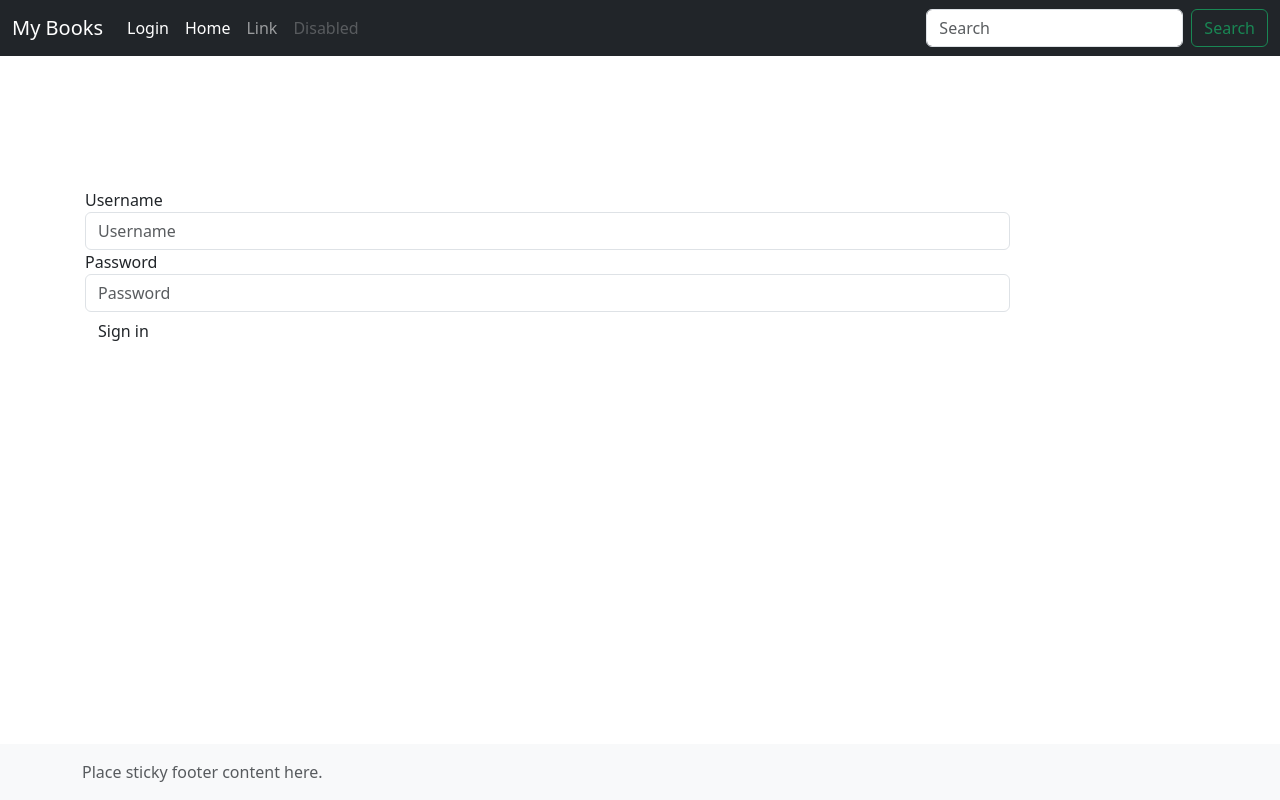
After one commit to RomainVoivenel/tuto-flask, a Flask app: page /login/ in a window 1280 px wide. The commit adds this page. Run offline with Flask 3, Linux system fonts and the light colour scheme; some libraries are stand-ins or nearby versions.

Commit message:
Ajout possibilité connection et déconnection

```diff
--- a/tuto/app.py
+++ b/tuto/app.py
@@ -1,5 +1,6 @@
 from flask import Flask
 from flask_bootstrap import Bootstrap5
+from flask_login import LoginManager
 import os.path
 app = Flask(__name__)
 app.config['BOOTSTRAP_SERVE_LOCAL'] = True
@@ -14,3 +15,6 @@ app.config['SQLALCHEMY_DATABASE_URI'] = (
     'sqlite:///'+mkpath('../myapp.db')
 )
 db = SQLAlchemy(app)
+
+login_manager = LoginManager()
+login_manager.init_app(app)
--- a/tuto/static/home.css
+++ b/tuto/static/home.css
@@ -19,7 +19,11 @@ footer {
 }
 
 main > .container {
-    padding: 60px, 15px, 0;
+    padding: 60px 15px 0;
+}
+
+a.username{
+    color: white
 }
 
 div.mycard{
--- a/tuto/templates/base.html
+++ b/tuto/templates/base.html
@@ -10,6 +10,7 @@
             <!--Bootstrap CSS-->
             {{ bootstrap.load_css() }}
         {% endblock %}
+        <link rel="stylesheet" href="{{ url_for('static', filename='home.css') }}">
 
         <title>{{ title }}</title>
         {% endblock %}
@@ -28,6 +29,15 @@
                             <span class="navbar-toggler-icon"></span>
                         </button>
                     <div class="collapse navbar-collapse" id="navbarCollapse">
+                        <ul class="nav navbar-nav navbar-right">
+                            {% if current_user.is_authenticated%}
+                            <li><a class="username">Connected as : {{ current_user.username }}</a></li>
+                            <li><a href="{{ url_for ('logout') }}">
+                                <span class="nav-link active glyphicon glyphicon-log-out" title="Logout">Logout</span ></a></li>
+                            {% else %}
+                            <li><a class="nav-link active" aria-current="page" href="/login/">Login</a>
+                            {% endif %}
+                        </ul>
                         <ul class="navbar-nav me-auto mb-2 mb-md-0">
                             <li class="nav-item">
                                 <a class="nav-link active" aria-current="page" href="#">Home</a>
--- /dev/null
+++ b/tuto/templates/login.html
@@ -0,0 +1,27 @@
+{% extends "base.html" %}
+{% block content %}
+<form class="form-horizontal" role="form" method ="POST" action ="{{ url_for ('login') }}">
+    {{ form. hidden_tag () }}
+    <div class="form-group">
+        <label for=" username " class="col-sm-2 control-label">
+            {{ form.username.label }}
+        </label >
+        <div class="col-sm-10">
+            {{ form.username(size =50, class_="form-control", placeholder ="Username") }}
+        </div >
+    </div >
+    <div class="form-group">
+        <label for="password" class="col-sm-2 control-label">
+            {{ form.password.label }}
+        </label >
+        <div class="col-sm-10">
+            {{ form.password (size =50, class_="form-control", placeholder ="Password") }}
+        </div >
+    </div >
+    <div class="form-group">
+        <div class="col-sm-offset-2 col-sm-10">
+            <button type=" submit" class="btn btn-default">Sign in</button>
+        </div >
+    </div >
+</form >
+{% endblock %}
--- a/tuto/views.py
+++ b/tuto/views.py
@@ -2,12 +2,29 @@ from .app import app, db
 from flask import render_template, url_for, redirect
 from .models import *
 from flask_wtf import FlaskForm
+from flask_login import login_user, current_user, logout_user
+from flask import request
 from wtforms import StringField , HiddenField
 from wtforms . validators import DataRequired
+from wtforms import PasswordField
+from hashlib import sha256
 
 class AuthorForm(FlaskForm):
     id = HiddenField('id')
     name = StringField('Nom', validators=[DataRequired()])
+
+class LoginForm(FlaskForm):
+    username = StringField('Username')
+    password = PasswordField('Password')
+
+    def get_authenticated_user(self) -> User | None:
+        user:User = User.query.get(self.username.data)
+        if user is None:
+            return None
+        m = sha256()
+        m.update(self.password.data.encode())
+        passwd = m.hexdigest()
+        return user if passwd == user.password else None
 
 @app.route("/")
 def home():
@@ -46,3 +63,21 @@ def save_author():
     return render_template (
         "edit - author.html",
         author =a, form=f)
+
+@app.route("/login/", methods=("GET","POST",))
+def login():
+    f:LoginForm = LoginForm()
+    if f.validate_on_submit():
+        user = f.get_authenticated_user()
+        if user:
+            print(user.username + " " + user.password)
+            login_user(user)
+            return redirect(url_for("home"))
+    return render_template(
+        "login.html",
+        form=f)
+
+@app.route("/logout/")
+def logout():
+    logout_user()
+    return redirect(url_for('home'))
```
Also changed, not shown: tuto/commands.py (+12 -0 lines), tuto/models.py (+6 -2 lines), myapp.db.
